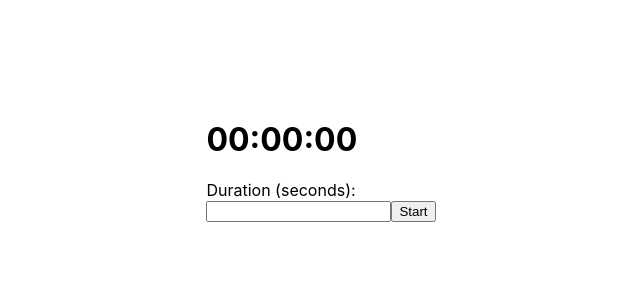
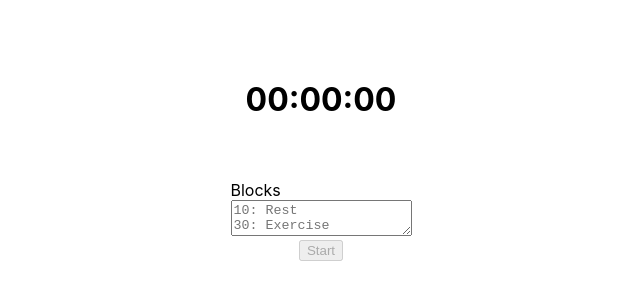
Before and after one commit to stevenocchipinti/bleep, a Next.js app: page / in a window 1280 px wide. Shown: the part 240-540 px from the top of the page, without its empty margins (319-959 px from the left). Built offline with nearby package versions, Linux system fonts and the light colour scheme.

Commit message:
Use multiple durations
This is so a full program can be configured up front

```diff
--- a/pages/index.tsx
+++ b/pages/index.tsx
@@ -4,28 +4,51 @@ import { playTone, speak } from "../lib/audio"
 
 import styles from "@/pages/index.module.css"
 
-function Timer(): JSX.Element {
-  const [duration, setDuration] = useState<number>(0)
+interface Block {
+  duration: number
+  text: string
+}
+
+const Home = () => {
+  const [blocks, setBlocks] = useState<Block[]>([])
+  const [currentBlockText, setCurrentBlockText] = useState("")
   const [secondsLeft, setSecondsLeft] = useState<number | null>(null)
   const [timerId, setTimerId] = useState<NodeJS.Timeout | null>(null)
 
   const startTimer = (): void => {
-    if (duration <= 0) return
-    setSecondsLeft(duration)
+    if (blocks.length === 0) return
+
+    let currentBlockIndex = 0
+    setCurrentBlockText(blocks[currentBlockIndex].text)
+
+    setSecondsLeft(blocks[0].duration)
 
     const newTimerId: NodeJS.Timeout = setInterval(() => {
-      console.log(".")
+      console.log(".", currentBlockIndex)
+
       setSecondsLeft((secondsLeft: number | null) => {
         const newSecondsLeft =
           secondsLeft !== null && secondsLeft > 0 ? secondsLeft - 1 : 0
+
         if (newSecondsLeft === 3) playTone(440, 0.2)
         if (newSecondsLeft === 2) playTone(440, 0.2)
         if (newSecondsLeft === 1) playTone(440, 0.2)
         if (newSecondsLeft === 0) {
           playTone(880, 0.8)
-          clearInterval(newTimerId!)
-          setTimerId(null)
+
+          const nextBlockIndex = currentBlockIndex + 1
+          if (blocks[nextBlockIndex]) {
+            const { duration, text } = blocks[nextBlockIndex]
+            currentBlockIndex = nextBlockIndex
+            setCurrentBlockText(text)
+            return duration
+          } else {
+            clearInterval(newTimerId!)
+            setTimerId(null)
+            setCurrentBlockText("")
+          }
         }
+
         return newSecondsLeft
       })
     }, 1000)
@@ -47,31 +70,23 @@ function Timer(): JSX.Element {
       .padStart(2, "0")}:${remainingSeconds.toString().padStart(2, "0")}`
   }
 
-  const handleDurationChange = (
-    event: React.ChangeEvent<HTMLInputElement>
+  const handleBlocksChange = (
+    event: React.ChangeEvent<HTMLTextAreaElement>
   ): void => {
-    const newDuration: number = parseInt(event.target.value, 10) || 0
-    setDuration(newDuration)
+    const blocks = event.target.value
+      .split("\n")
+      .filter(Boolean)
+      .map(l => {
+        const parts = l.split(/ *: */)
+        return {
+          duration: parseInt(parts[0], 10),
+          text: parts[1],
+        }
+      })
+    const valid = blocks.every(b => b.duration > 0 && b.text)
+    setBlocks(valid ? blocks : [])
   }
 
-  return (
-    <div>
-      <h1>{secondsLeft !== null ? formatTime(secondsLeft) : "00:00:00"}</h1>
-      <label>
-        Duration (seconds):
-        <br />
-        <input type="number" min="0" onChange={handleDurationChange} />
-      </label>
-      {timerId === null ? (
-        <button onClick={startTimer}>Start</button>
-      ) : (
-        <button onClick={stopTimer}>Stop</button>
-      )}
-    </div>
-  )
-}
-
-export default function Home() {
   return (
     <div className={styles.container}>
       <Head>
@@ -80,8 +95,26 @@ export default function Home() {
       </Head>
 
       <main>
-        <Timer />
+        <h1>{secondsLeft !== null ? formatTime(secondsLeft) : "00:00:00"}</h1>
+        <h2>{currentBlockText}</h2>
+        <label>
+          Blocks
+          <br />
+          <textarea
+            placeholder={"10: Rest\n30: Exercise"}
+            onChange={handleBlocksChange}
+          />
+        </label>
+        {timerId === null ? (
+          <button disabled={blocks.length === 0} onClick={startTimer}>
+            Start
+          </button>
+        ) : (
+          <button onClick={stopTimer}>Stop</button>
+        )}
       </main>
     </div>
   )
 }
+
+export default Home
```
